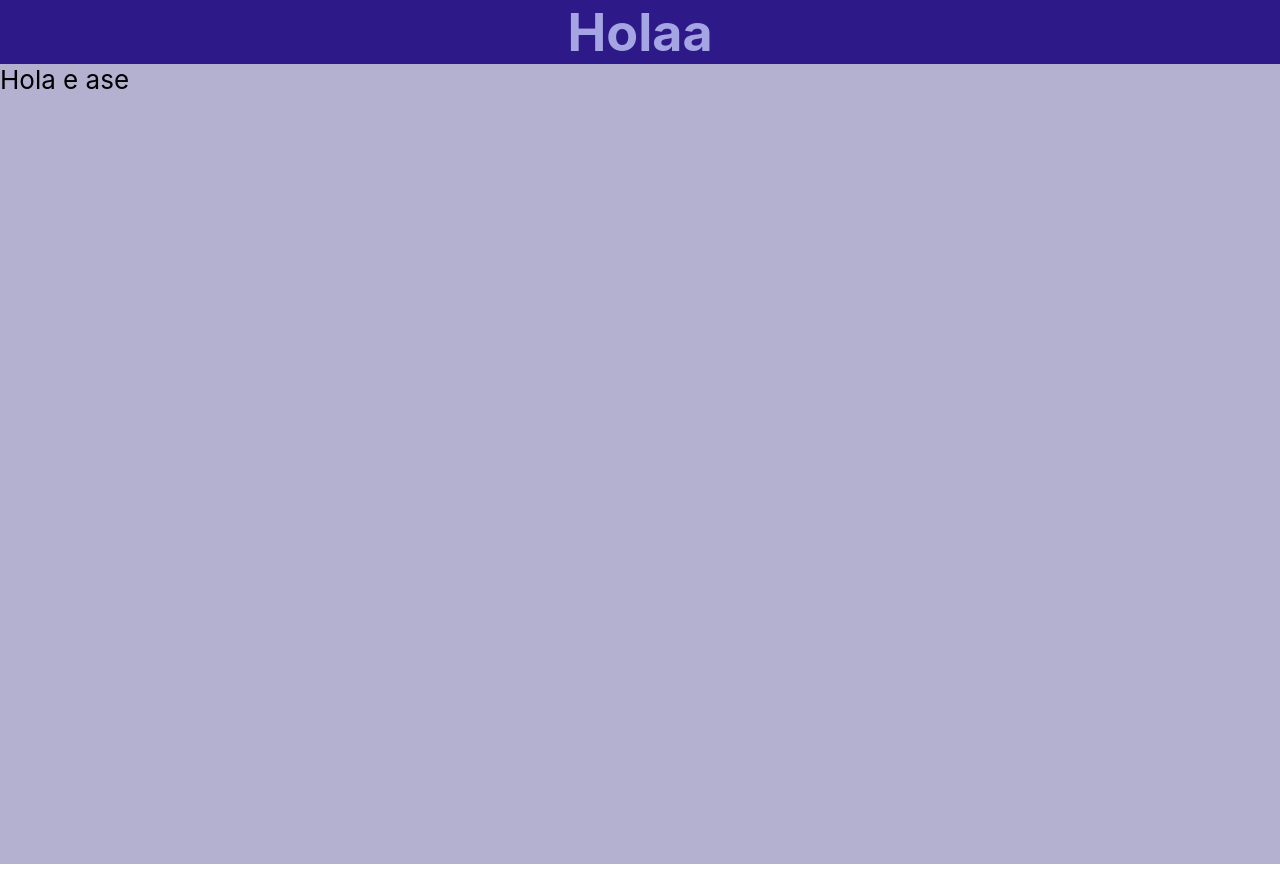
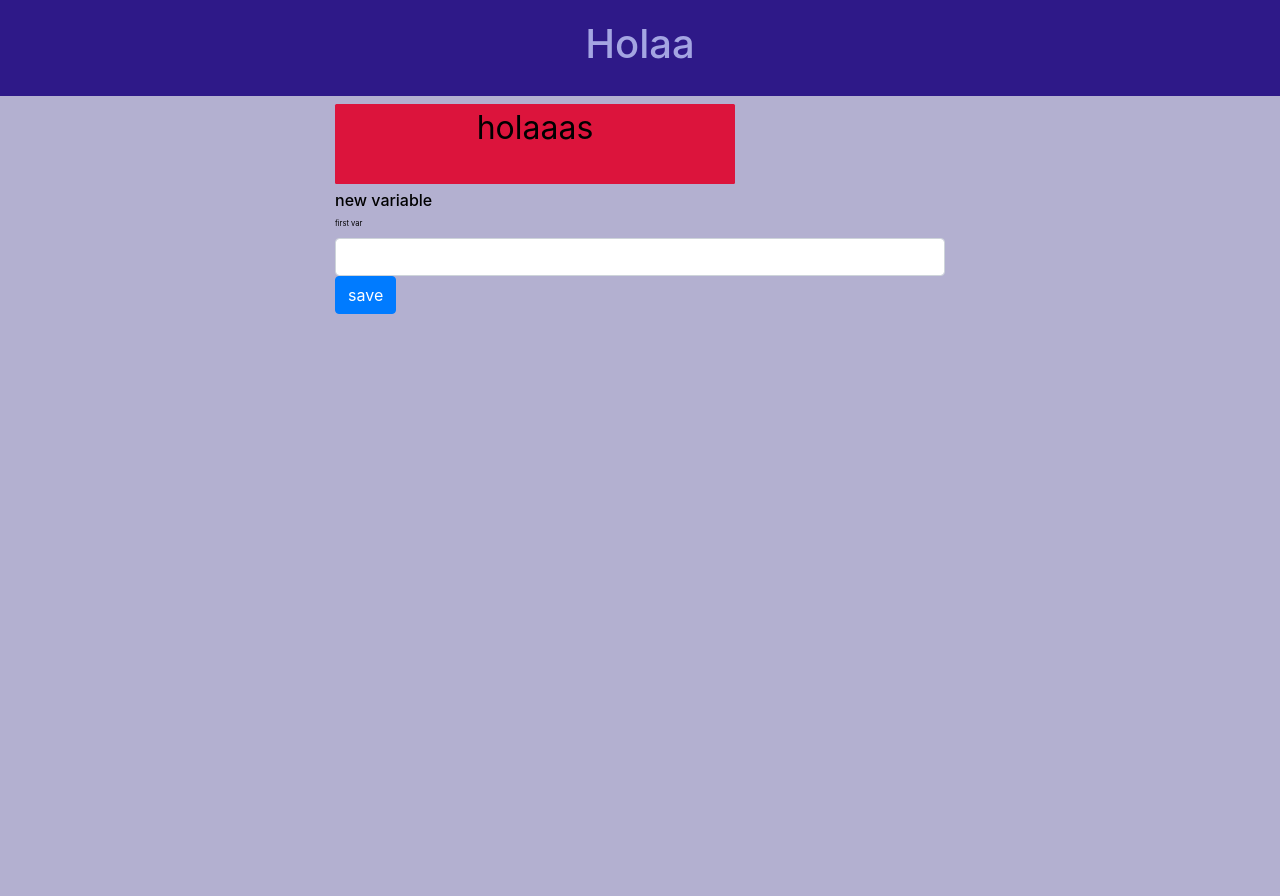
Before and after one commit to amarofeder/proyect-tenokonda, a React (Create React App) app in the folder client/my/: page / in a window 1280 px wide. Before the commit the page ends 864 px from the top, so only its background shows below. Built offline with nearby package versions, Linux system fonts and the light colour scheme.

Commit message:
formulario creado

```diff
--- a/client/my/package.json
+++ b/client/my/package.json
@@ -6,6 +6,7 @@
     "@testing-library/jest-dom": "^5.11.10",
     "@testing-library/react": "^11.2.6",
     "@testing-library/user-event": "^12.8.3",
+    "bootstrap": "^4.6.0",
     "react": "^17.0.2",
     "react-dom": "^17.0.2",
     "react-scripts": "4.0.3",
--- a/client/my/src/App.css
+++ b/client/my/src/App.css
@@ -18,19 +18,19 @@
   min-height: 100vh;
   display: flex;
   flex-direction: column;
-  align-items: flex-start;
+  align-items: center;
   justify-content: left;
-  font-size: calc(10px + 2vmin);
+  font-size: 2mm;
   color: rgb(0, 0, 0);
 }
 .App-header2 {
   background-color: #2e1988;
-  height: 8vh;
+  height: 12vh;
   display: flex;
   flex-direction: column;
   align-items: center;
   justify-content: center;
-  font-size: calc(10px + 2vmin);
+  font-size: 2vmin;
   color: rgb(164, 165, 226);
 }
 
@@ -46,3 +46,15 @@
     transform: rotate(360deg);
   }
 }
+
+.Descp {
+  margin-top: 2mm;
+  margin-bottom: 2mm;
+  height: 10vh;
+  width: 50vh;
+  background-color: crimson;
+  display: flex;
+  justify-content: center;
+  border-radius: 1.5px;
+  font-size: 4vh;
+}
--- a/client/my/src/components/body.js
+++ b/client/my/src/components/body.js
@@ -1,11 +1,20 @@
 import React from 'react';
+import Description from './description';
+import Form from './form';
+
 
 class Body extends React.Component{
     render(){
         return(
             <div className='App-header'>
-                Hola e ase
+                <div className='col-6'>
+                    <div><Description /></div>
+                    <div><Form /></div>
+                </div>
             </div>
+
+
+
         );
     }
 }
--- /dev/null
+++ b/client/my/src/components/description.js
@@ -0,0 +1,14 @@
+import React from 'react';
+
+class Description extends React.Component{
+    render(){
+      return (
+        <div className='Descp'>
+
+          holaaas
+        </div>
+      )
+    }
+}
+
+export default Description;
--- /dev/null
+++ b/client/my/src/components/form.js
@@ -0,0 +1,20 @@
+import React from 'react';
+
+class Form extends React.Component{
+    render(){
+      return (
+        <div>
+          <h6>new variable</h6>
+          <form>
+             <div className='form-group'>
+               <label>first var</label>
+               <input className='form-control' type='text' name='first var'></input>
+               <button className='btn btn-primary'>save</button>
+             </div>
+          </form>
+        </div>
+      )
+    }
+}
+
+export default Form;
--- a/client/my/src/index.js
+++ b/client/my/src/index.js
@@ -3,6 +3,7 @@ import ReactDOM from 'react-dom';
 import './index.css';
 import Teno from './App';
 import reportWebVitals from './reportWebVitals';
+import 'bootstrap/dist/css/bootstrap.css';
 
 const container = document.getElementById('root');
 
```
Also changed, not shown: 1 other file (tests, documents, lock files or other folders).
